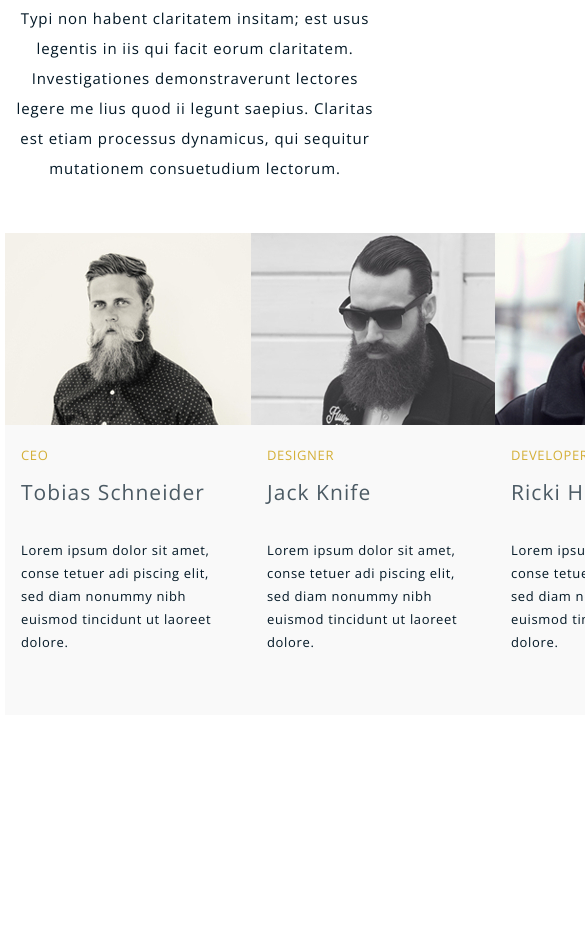
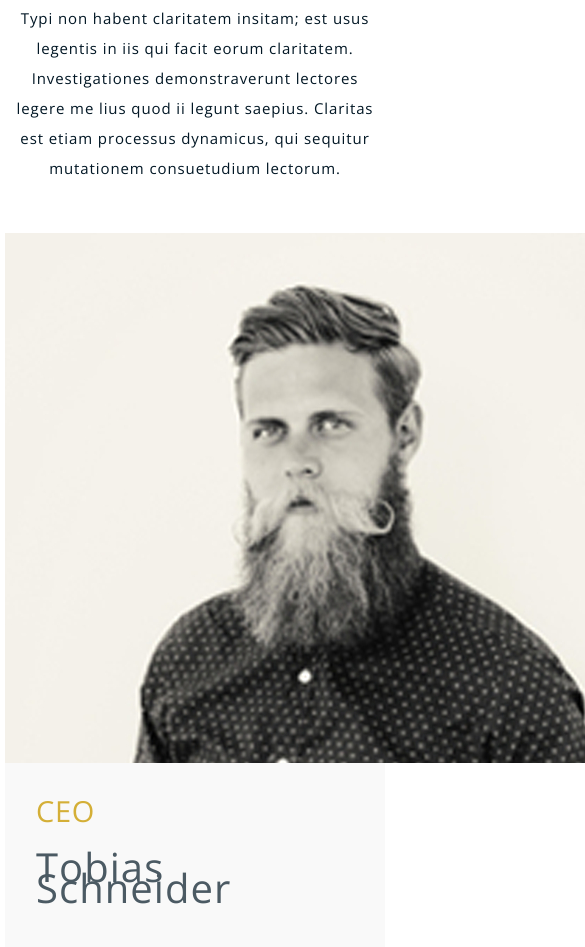
Before and after one commit to nodexx2015/ElegantGulp, a plain HTML site: page index.html in a window 390 px wide. Shown: the part 5037-5984 px from the top of the page, 585 px wide, since content can reach past the window. Before the commit the page ends 5842 px from the top, so only its background shows below. Drawn offline with nearby package versions, Linux system fonts and the light colour scheme.

Commit message:
mobile image of cards

```diff
--- a/index.html
+++ b/index.html
@@ -74,26 +74,29 @@
         <div class="cards">
             <div class="card">
                 <img src="img/index/ceo.jpg" alt="image">
+                <img class="mob-card" src="img/index/mob-ceo.jpg" alt="image">
                 <div class="card-inner">
                 <h4>ceo</h4>
                 <h5>Tobias Schneider</h5>
-                <p>Lorem ipsum dolor sit amet, conse tetuer adi piscing elit, sed diam nonummy nibh euismod tincidunt ut laoreet dolore.</p>
+                <p>Typi non habent claritatem insitam; est usus legentis in iis qui facit eorum claritatem. Investigationes demonstraverunt.</p>
                 </div>
             </div>
             <div class="card">
                 <img src="img/index/designer.jpg" alt="image">
+                <img class="mob-card" src="img/index/mob-designer.jpg" alt="image">
                 <div class="card-inner">
                 <h4>Designer</h4>
                 <h5>Jack Knife</h5>
-                <p>Lorem ipsum dolor sit amet, conse tetuer adi piscing elit, sed diam nonummy nibh euismod tincidunt ut laoreet dolore.</p>
+                <p>Typi non habent claritatem insitam; est usus legentis in iis qui facit eorum claritatem. Investigationes demonstraverunt.</p>
                 </div>
             </div>
             <div class="card">
                 <img src="img/index/developer.jpg" alt="image">
+                <img class="mob-card" src="img/index/mob-developer.jpg" alt="image">
                 <div class="card-inner">
                 <h4>Developer</h4>
                 <h5>Ricki Hall</h5>
-                <p>Lorem ipsum dolor sit amet, conse tetuer adi piscing elit, sed diam nonummy nibh euismod tincidunt ut laoreet dolore.</p>
+                <p>Typi non habent claritatem insitam; est usus legentis in iis qui facit eorum claritatem. Investigationes demonstraverunt.</p>
                 </div>
             </div>
         </div>
--- a/style.css
+++ b/style.css
@@ -526,6 +526,9 @@ label {
     background-color: #f9f9f9;
     text-align: left;
 }
+.mob-card {
+    display: none;
+}
 .card-inner {
     padding: 0px 21px 48px 16px;
 }
@@ -557,3 +560,35 @@ font-weight: 300;
 line-height: 23px;
 letter-spacing: 0.65px;
 }
+@media all and (max-width: 759px) {
+    .cards {
+        display: block;
+    }
+    .card {
+        margin: 0 auto 59px;
+        max-width: 680px;
+    }
+    .card img:nth-child(1) {
+        display: none;
+    }
+    .mob-card {
+        display: inline-block;
+    }
+    .card h4 {
+        margin: 37px 0px 39px;
+        font-size: 29px;
+    }
+    .card h5 {
+        font-size: 40px;
+        margin-bottom: 60px;
+    }
+    .card p {
+        font-size: 29px;
+        line-height: 41px;
+        margin: 0;
+    }
+
+    .card-inner {
+    padding: 0px 77px 90px 31px;
+    }
+}
```
Also changed, not shown: img/index/mob-ceo.jpg (added), img/index/mob-designer.jpg (added), img/index/mob-developer.jpg (added).
